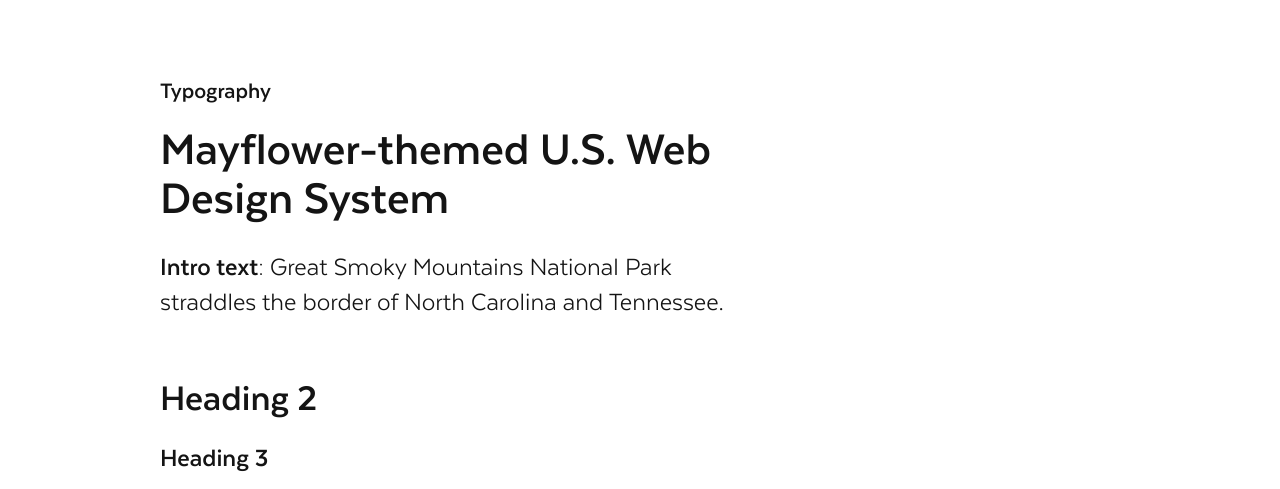
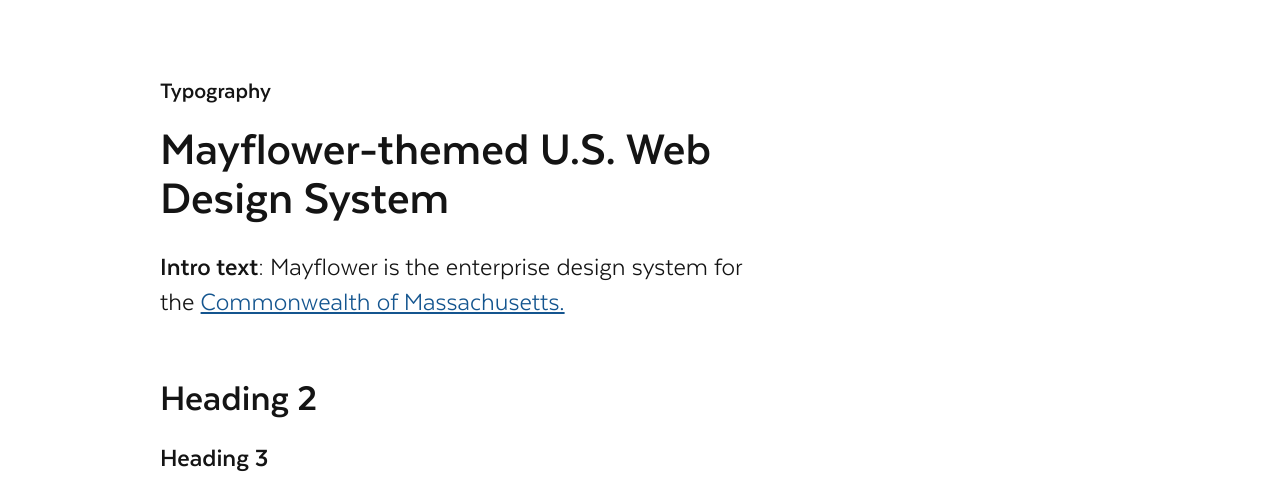
Before and after one commit to sawyerh/demo-uswds-mayflower, a website: page index.html in a window 1280 px wide. Shown: the part 262-751 px from the top of the page. Drawn offline with Linux system fonts and the light colour scheme.

Commit message:
Add link; Fix border-radius

```diff
--- a/index.html
+++ b/index.html
@@ -51,7 +51,7 @@
     <div class="usa-prose">
       <section class="usa-prose margin-top-1 measure-5">
         <h1>Mayflower-themed U.S. Web Design System</h1>
-        <p class="usa-intro"><strong>Intro text</strong>: Great Smoky Mountains National Park straddles the border of North Carolina and Tennessee.</p>
+        <p class="usa-intro"><strong>Intro text</strong>: Mayflower is the enterprise design system for the <a class="usa-link" href="https://mass.gov">Commonwealth of Massachusetts.</a></p>
 
         <h2>Heading 2</h2>
 
--- a/styles/app.scss
+++ b/styles/app.scss
@@ -11,6 +11,7 @@
 // Apply Mayflower theme to USWDS
 @import "uswds-theme-colors";
 @import "uswds-theme-typography";
+// Components needs imported last in the order of theme files
 @import "uswds-theme-components";
 
 // -------------------------------------
```
Also changed, not shown: build/app.css, 1 other file.
